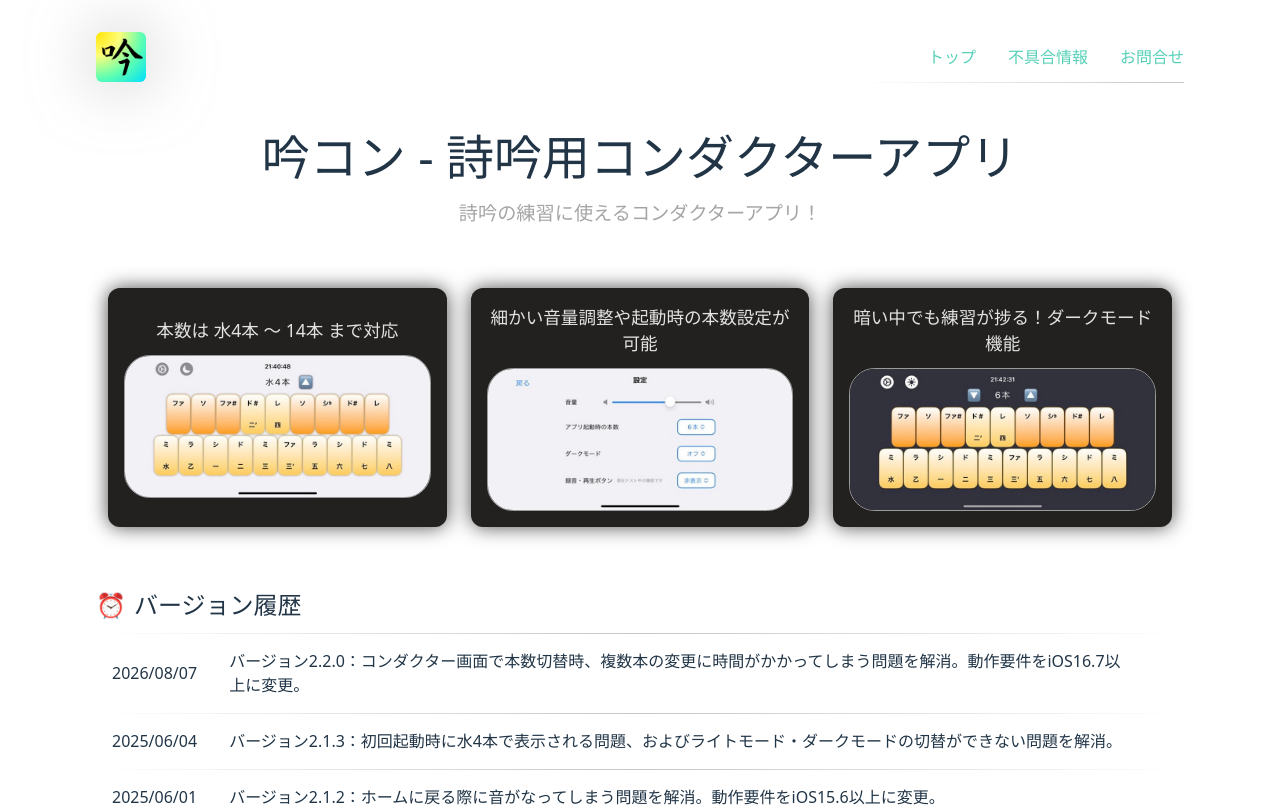
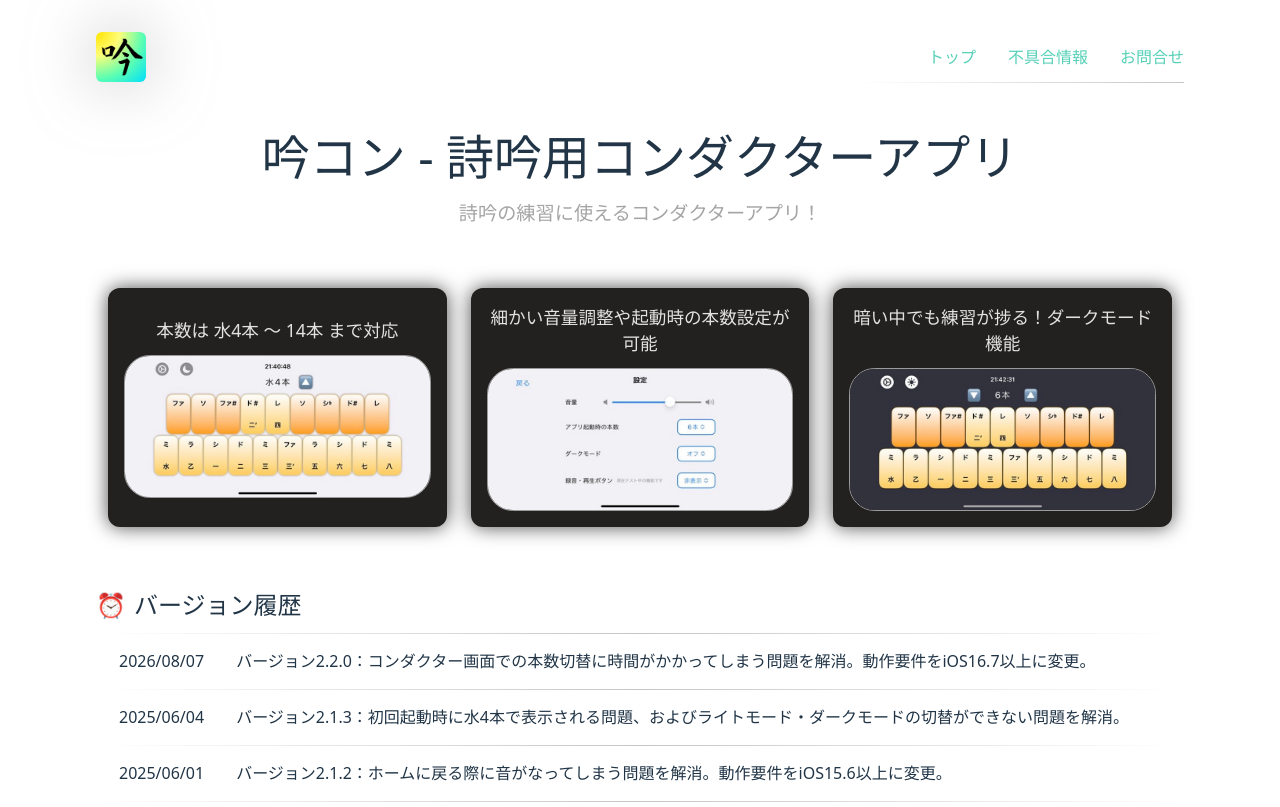
Before and after one commit to fortia1101/ConductorApp-HP, a React (Vite) app: page /problems in a window 1280 px wide. Shown: the top 807 px of the page. Built offline with nearby package versions, Linux system fonts and the light colour scheme.

Commit message:
change: バージョン2.2.0の変更内容文を修正

```diff
--- a/src/views/Main.tsx
+++ b/src/views/Main.tsx
@@ -24,7 +24,7 @@ const Main: React.FC = () => {
                     tableItems={[
                         {
                             date: "2026/08/07",
-                            text1: "バージョン2.2.0：コンダクター画面で本数切替時、複数本の変更に時間がかかってしまう問題を解消。動作要件をiOS16.7以上に変更。",
+                            text1: "バージョン2.2.0：コンダクター画面での本数切替に時間がかかってしまう問題を解消。動作要件をiOS16.7以上に変更。",
                             text2: "",
                         },
                         {
```
